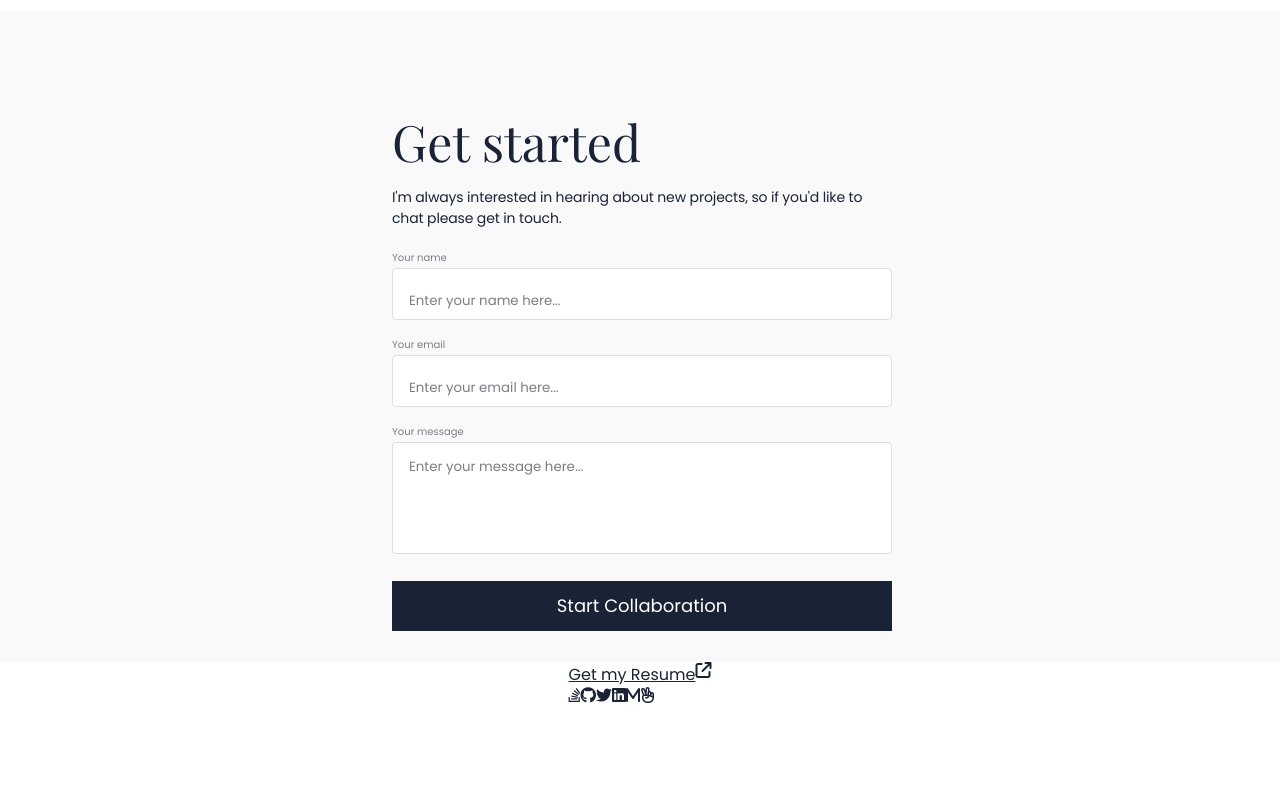
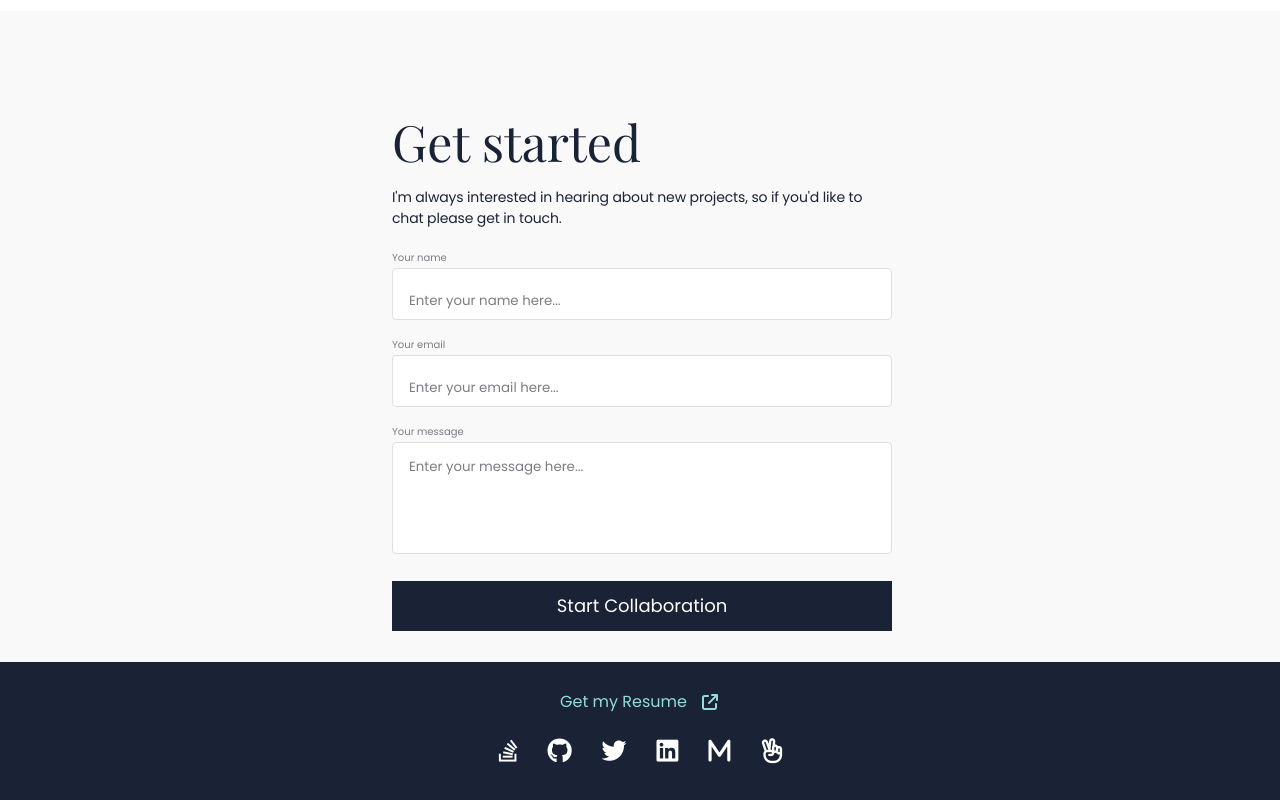
Before and after one commit to Chawki-Mbarki/Portfolio1, a website: page index.html in a window 1280 px wide. Shown: the part 4012-4812 px from the top of the page. Before the commit the page ends 4715 px from the top, so only its background shows below. Drawn offline with nearby package versions, Linux system fonts and the light colour scheme.

Commit message:
Style footer according to the figma design and project requirements

```diff
--- a/styles.css
+++ b/styles.css
@@ -31,6 +31,32 @@ main {
 .flex-column {
   display: flex;
   flex-direction: column;
+}
+
+.resume-link {
+  color: #92dcdc;
+  max-width: 500px;
+  text-decoration: none;
+  font-weight: 500;
+  font-size: 16px;
+  line-height: 24px;
+  gap: 15px;
+  align-items: center;
+}
+
+.resume-link i {
+  color: #92dcdc;
+  width: 22px;
+}
+
+.social-links {
+  max-width: 500px;
+  gap: 30px;
+}
+
+.social-links i {
+  color: white;
+  font-size: 25px;
 }
 
 .primary-text {
@@ -358,3 +384,14 @@ main {
   line-height: 15px;
   color: #7d7c84;
 }
+
+/* ==================== Footer styles ==================== */
+
+footer {
+  width: 100%;
+  color: white;
+  background: #1a2236;
+  align-items: center;
+  padding: 28px 14px 36px 18px;
+  gap: 25px;
+}
```
